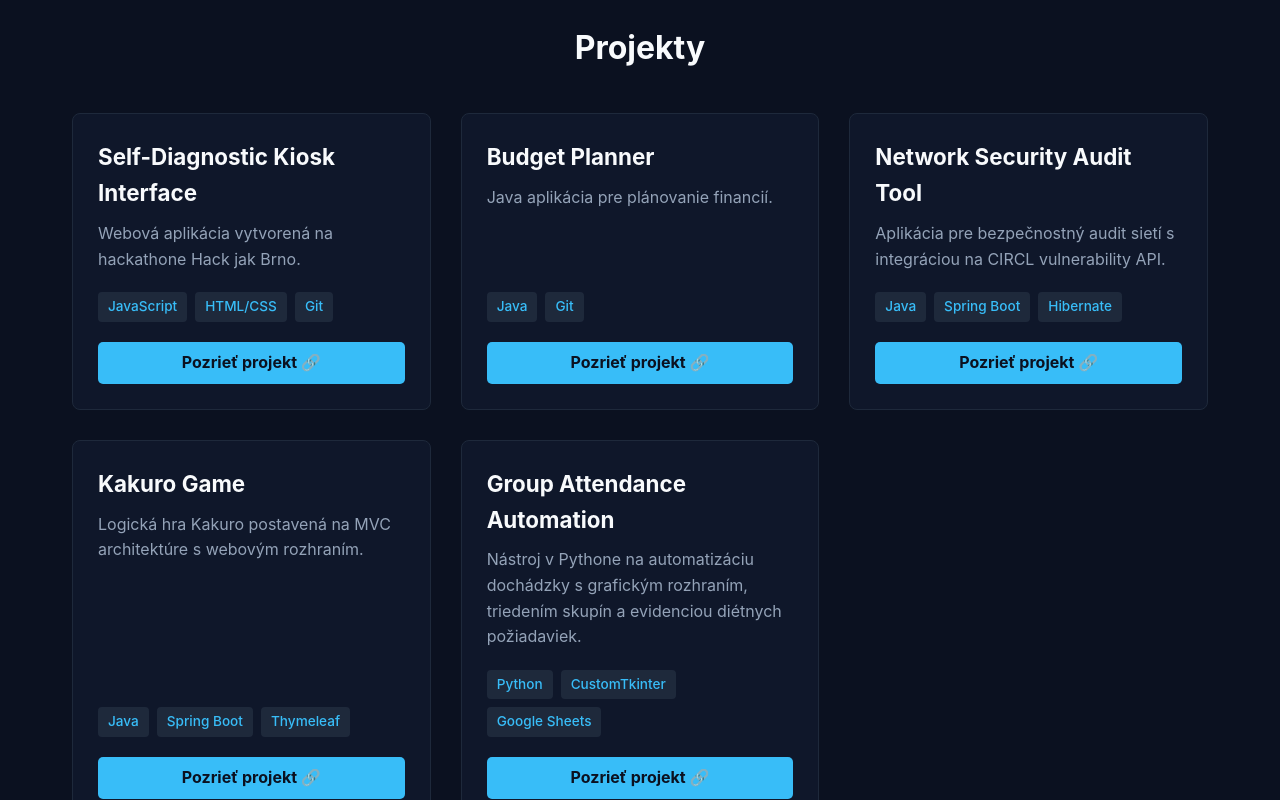
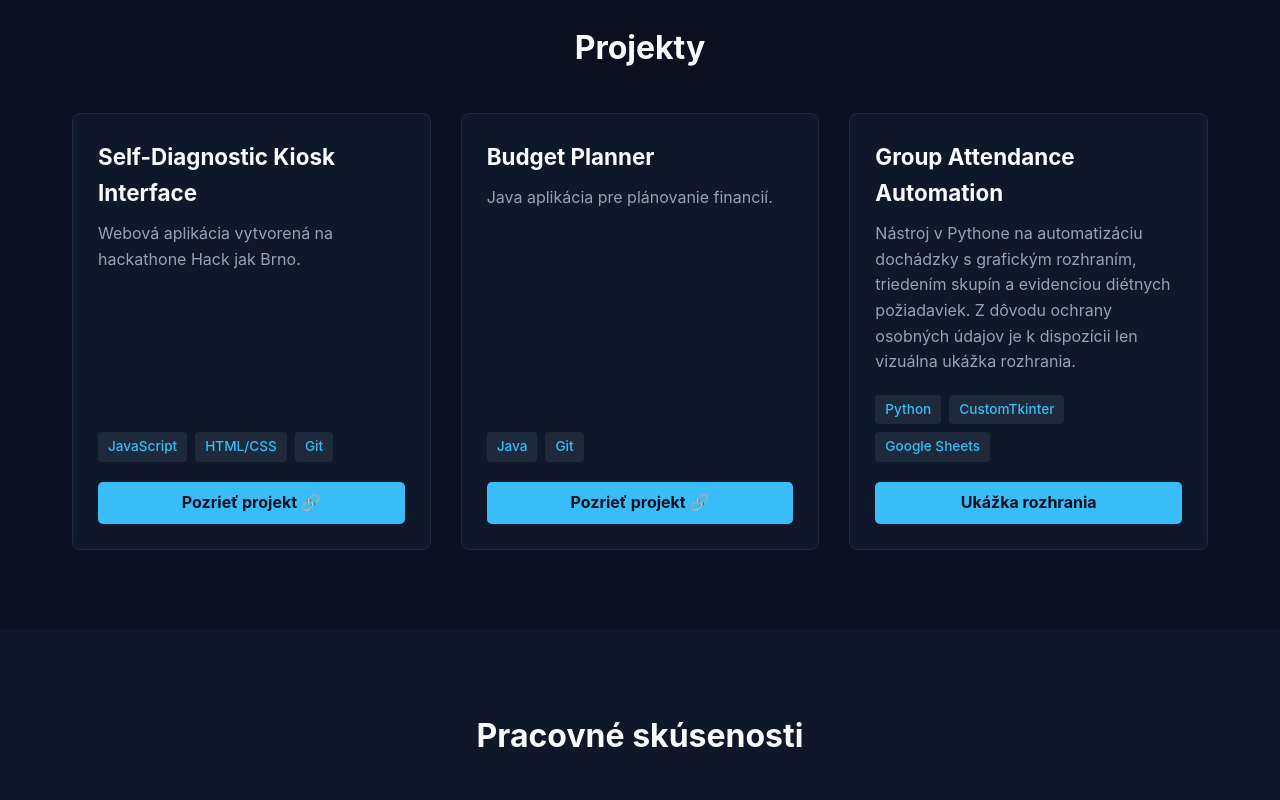
Before and after one commit to adam-martonik/portfolio, a React (Vite) app: page / in a window 1280 px wide. Shown: the part 1320-2120 px from the top of the page. Built offline with nearby package versions, Linux system fonts and the light colour scheme.

Commit message:
zmena projektov

```diff
--- a/src/data/data.js
+++ b/src/data/data.js
@@ -44,26 +44,14 @@ export const projects = [
         techStack: ["Java", "Git"],
         link: "https://github.com/adam-martonik/budget/"
     },
-    {
-        id: 3,
-        title: "Network Security Audit Tool",
-        description: "Aplikácia pre bezpečnostný audit sietí s integráciou na CIRCL vulnerability API.",
-        techStack: ["Java", "Spring Boot", "Hibernate"],
-        link: "#" // Sem neskôr doplň link
-    },
-    {
-        id: 4,
-        title: "Kakuro Game",
-        description: "Logická hra Kakuro postavená na MVC architektúre s webovým rozhraním.",
-        techStack: ["Java", "Spring Boot", "Thymeleaf"],
-        link: "#" // Sem neskôr doplň link
-    },
+
     {
         id: 5,
         title: "Group Attendance Automation",
-        description: "Nástroj v Pythone na automatizáciu dochádzky s grafickým rozhraním, triedením skupín a evidenciou diétnych požiadaviek.",
+        description: "Nástroj v Pythone na automatizáciu dochádzky s grafickým rozhraním, triedením skupín a evidenciou diétnych požiadaviek. Z dôvodu ochrany osobných údajov je k dispozícii len vizuálna ukážka rozhrania.",
         techStack: ["Python", "CustomTkinter", "Google Sheets"],
-        link: "#" // Sem neskôr doplň link
+        link: "https://github.com/adam-martonik/attendance-automation-showcase",
+        buttonText: "Ukážka rozhrania"
     }
 ];
 
--- a/src/sections/Projects.jsx
+++ b/src/sections/Projects.jsx
@@ -19,7 +19,7 @@ function Projects() {
                             </div>
 
                             <a href={project.link} target="_blank" rel="noopener noreferrer" style={styles.link}>
-                                Pozrieť projekt 🔗
+                                {project.buttonText ? project.buttonText : "Pozrieť projekt 🔗"}
                             </a>
                         </div>
                     ))}
```
